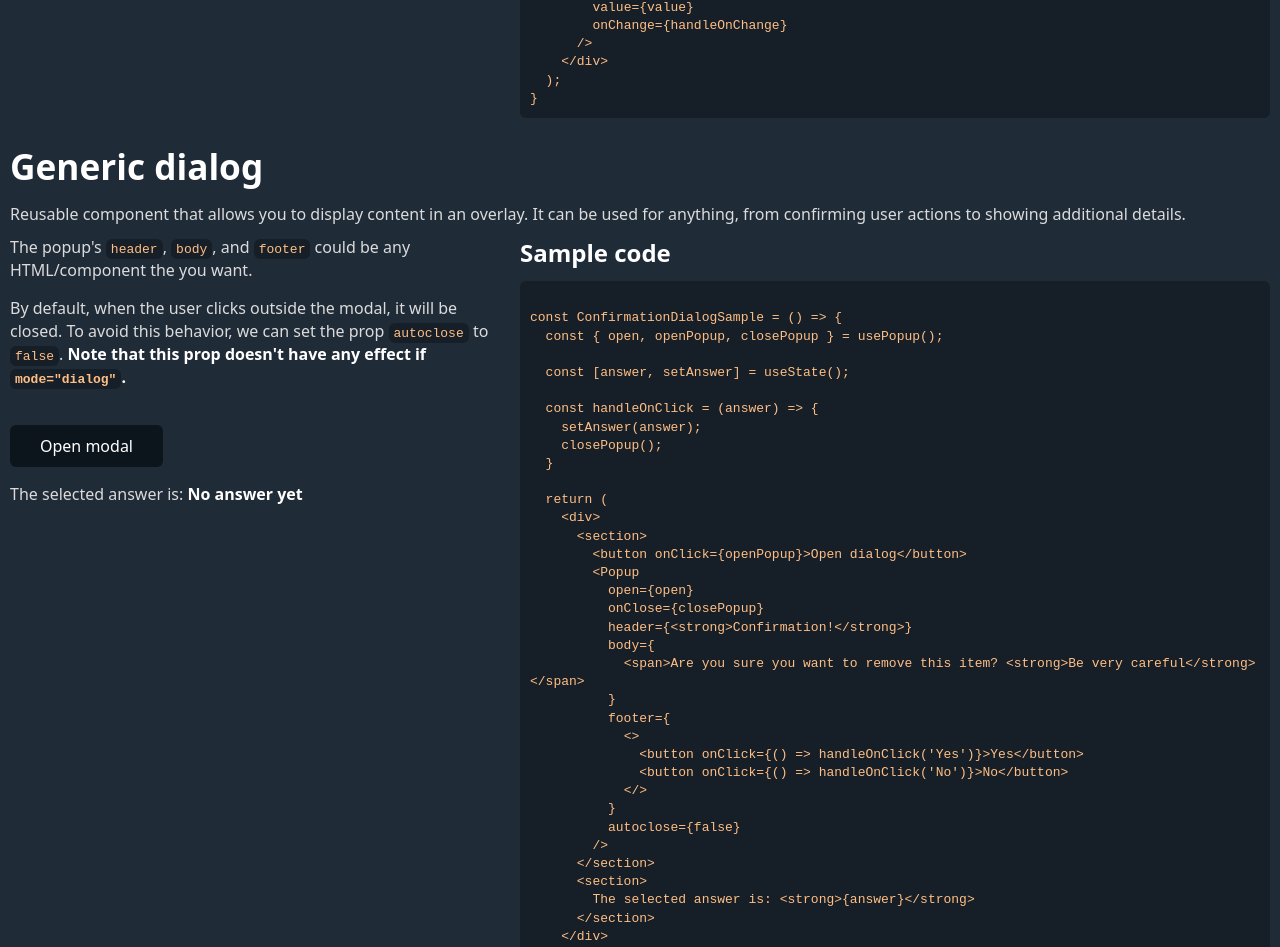
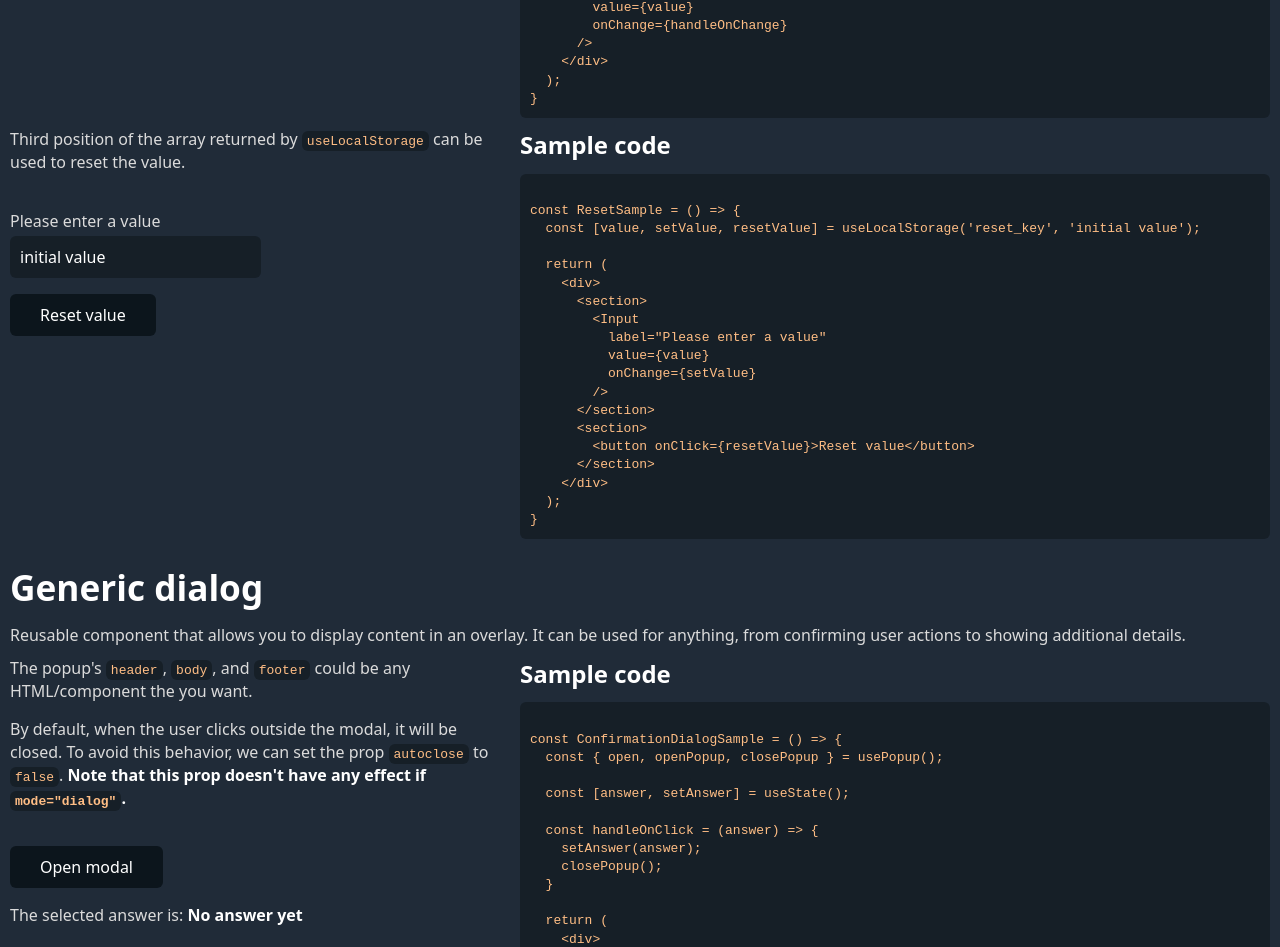
Before and after one commit to r0ann3l/reusable-components-react-certification-level-3, a React (Vite) app: page / in a window 1280 px wide. Shown: the part 1512-2459 px from the top of the page. Built offline with nearby package versions, Linux system fonts and the light colour scheme; no server answers.

Commit message:
Sample to reset the button

```diff
--- a/src/components/LocalStorageHandler/useLocalStorage.js
+++ b/src/components/LocalStorageHandler/useLocalStorage.js
@@ -24,7 +24,11 @@ const useLocalStorage = (key, initialValue) => {
     setValue(newValue);
   }
 
-  return [value, changeValue];
+  const resetValue = () => {
+    changeValue(initialValue);
+  }
+
+  return [value, changeValue, resetValue];
 }
 
 export default useLocalStorage;
--- a/src/docs/samples/LocalStorageHandlerSample/SampleDescription.jsx
+++ /dev/null
@@ -1,10 +0,0 @@
-const SampleDescription = () => {
-  return (
-    <span>
-      The useLocalStorage hook provides a convenient way to manage data storage within a React application using the browser's localStorage.
-      It abstracts away the complexities of working with localStorage directly, making it easier to persist data between page reloads or browser sessions.
-    </span>
-  );
-}
-
-export default SampleDescription;
--- a/src/docs/samples/LocalStorageHandlerSample/index.jsx
+++ b/src/docs/samples/LocalStorageHandlerSample/index.jsx
@@ -1,18 +1,20 @@
 import ComponentSamples from "../../components/ComponentSamples";
-import SampleDescription from "./SampleDescription";
 import EffectSample from "./samples/EffectSample";
 import ReloadSample from "./samples/ReloadSample";
+import ResetSample from "./samples/ResetSample";
 import TwoSyncedInputsSample from "./samples/TwoSyncedInputsSample";
 
 const LocalStorageHandlerSample = () => {
   return (
     <ComponentSamples
       title={'localStorage handler'}
-      description={<SampleDescription />}
+      description="The useLocalStorage hook provides a convenient way to manage data storage within a React application using the browser's localStorage.
+      It abstracts away the complexities of working with localStorage directly, making it easier to persist data between page reloads or browser sessions."
     >
       <TwoSyncedInputsSample />
       <ReloadSample />
       <EffectSample />
+      <ResetSample />
     </ComponentSamples>
   );
 }
--- /dev/null
+++ b/src/docs/samples/LocalStorageHandlerSample/samples/ResetSample.jsx
@@ -0,0 +1,50 @@
+import useLocalStorage from "../../../../components/LocalStorageHandler/useLocalStorage";
+import Input from "../components/Input";
+import Sample from "../../../components/Sample";
+
+const CODE_SAMPLE = `
+const ResetSample = () => {
+  const [value, setValue, resetValue] = useLocalStorage('reset_key', 'initial value');
+
+  return (
+    <div>
+      <section>
+        <Input
+          label="Please enter a value"
+          value={value}
+          onChange={setValue}
+        />
+      </section>
+      <section>
+        <button onClick={resetValue}>Reset value</button>
+      </section>
+    </div>
+  );
+}
+`
+
+const ResetSample = () => {
+  const [value, setValue, resetValue] = useLocalStorage('reset_key', 'initial value');
+
+  return (
+    <Sample
+      code={CODE_SAMPLE}
+      description={
+        <p>Third position of the array returned by <code>useLocalStorage</code> can be used to reset the value.</p>
+      }
+    >
+      <section>
+        <Input
+          label="Please enter a value"
+          value={value}
+          onChange={setValue}
+        />
+      </section>
+      <section>
+        <button onClick={resetValue}>Reset value</button>
+      </section>
+    </Sample>
+  );
+}
+
+export default ResetSample;
```
